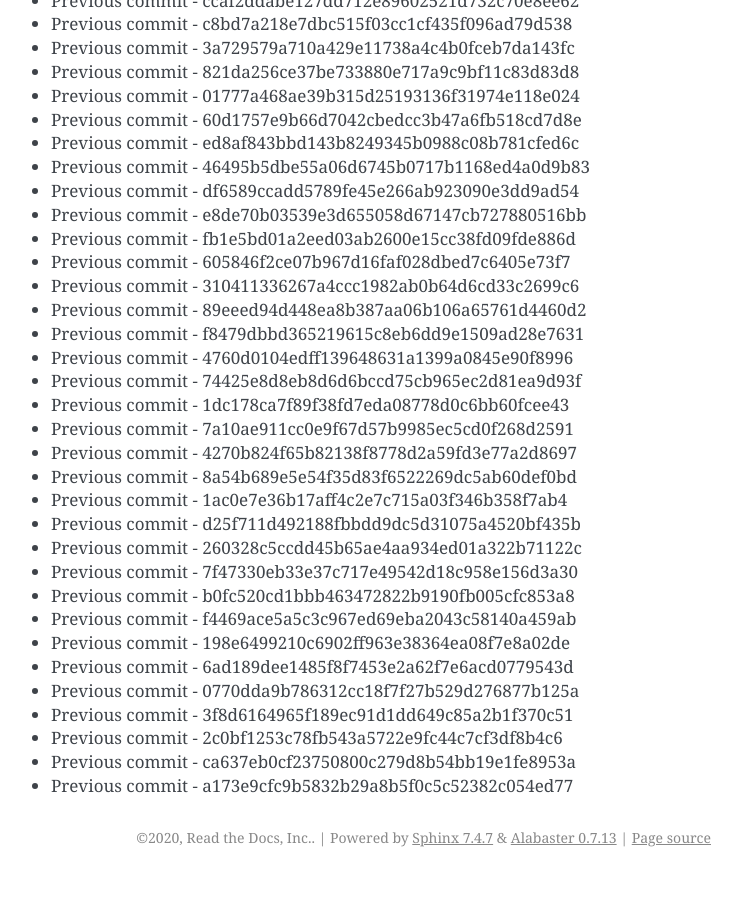
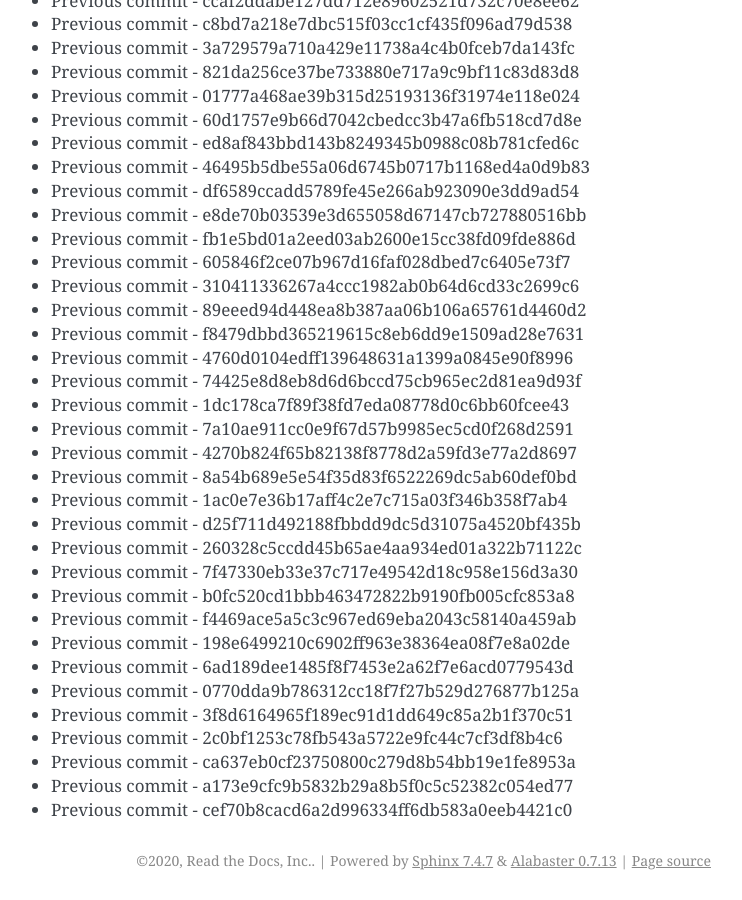
Before and after one commit to readthedocs/rtd-git-stresstest, a Sphinx documentation site: the page built from docs/updates.rst, in a window 1280 px wide and 900 px high, scrolled down 90036 px. Shown: the whole window, without its empty margins (399-1141 px from the left). Built offline with Sphinx 7.4.7, drawn with Linux system fonts in a browser that asks for light colours; before the commit the page ends 90913 px from its top, so only the background shows below that.

Commit message:
Generating commit from previous: cef70b8cacd6a2d996334ff6db583a0eeb4421c0

```diff
--- a/docs/updates.rst
+++ b/docs/updates.rst
@@ -3815,3 +3815,4 @@ It can be tested for any performance characteristics.
 * Previous commit - 2c0bf1253c78fb543a5722e9fc44c7cf3df8b4c6
 * Previous commit - ca637eb0cf23750800c279d8b54bb19e1fe8953a
 * Previous commit - a173e9cfc9b5832b29a8b5f0c5c52382c054ed77
+* Previous commit - cef70b8cacd6a2d996334ff6db583a0eeb4421c0
```
